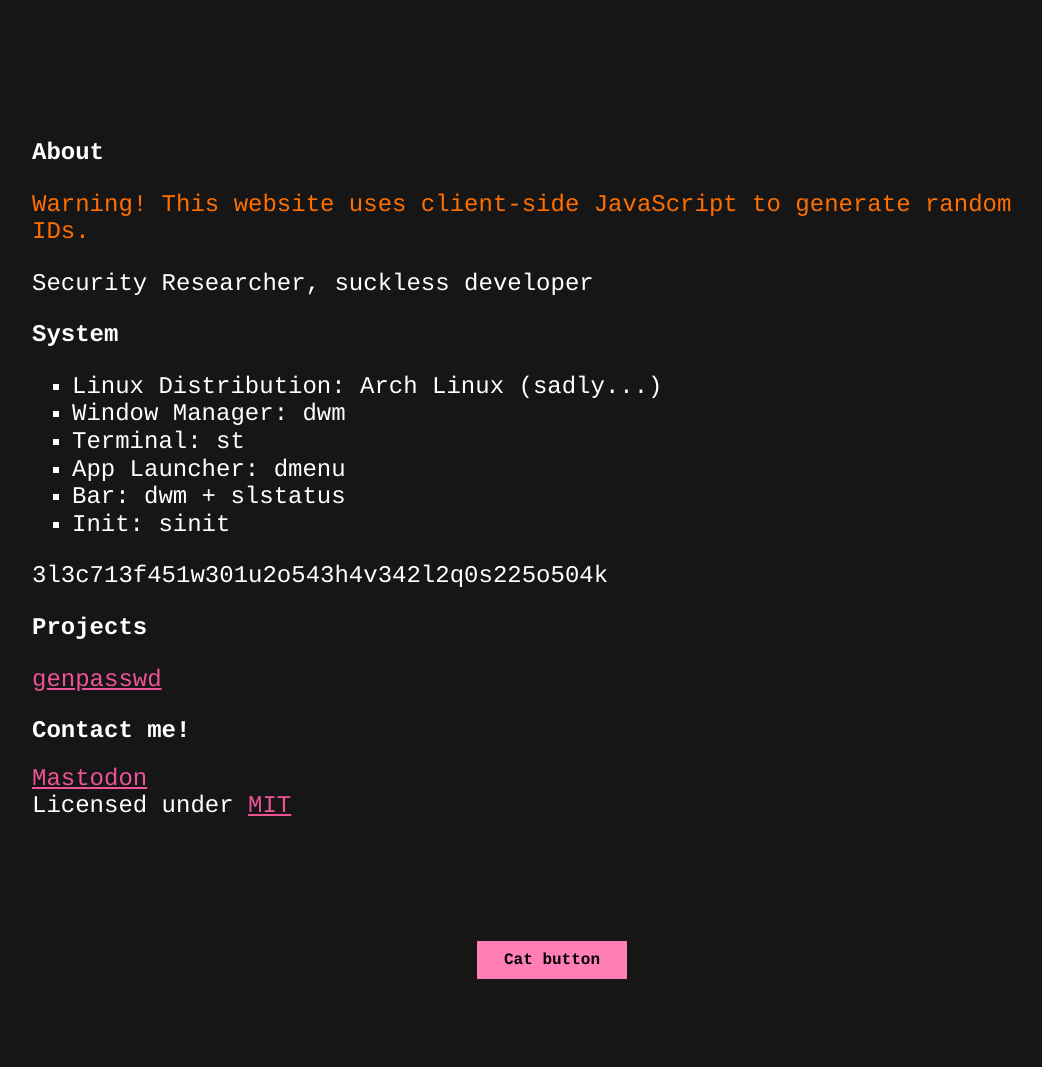
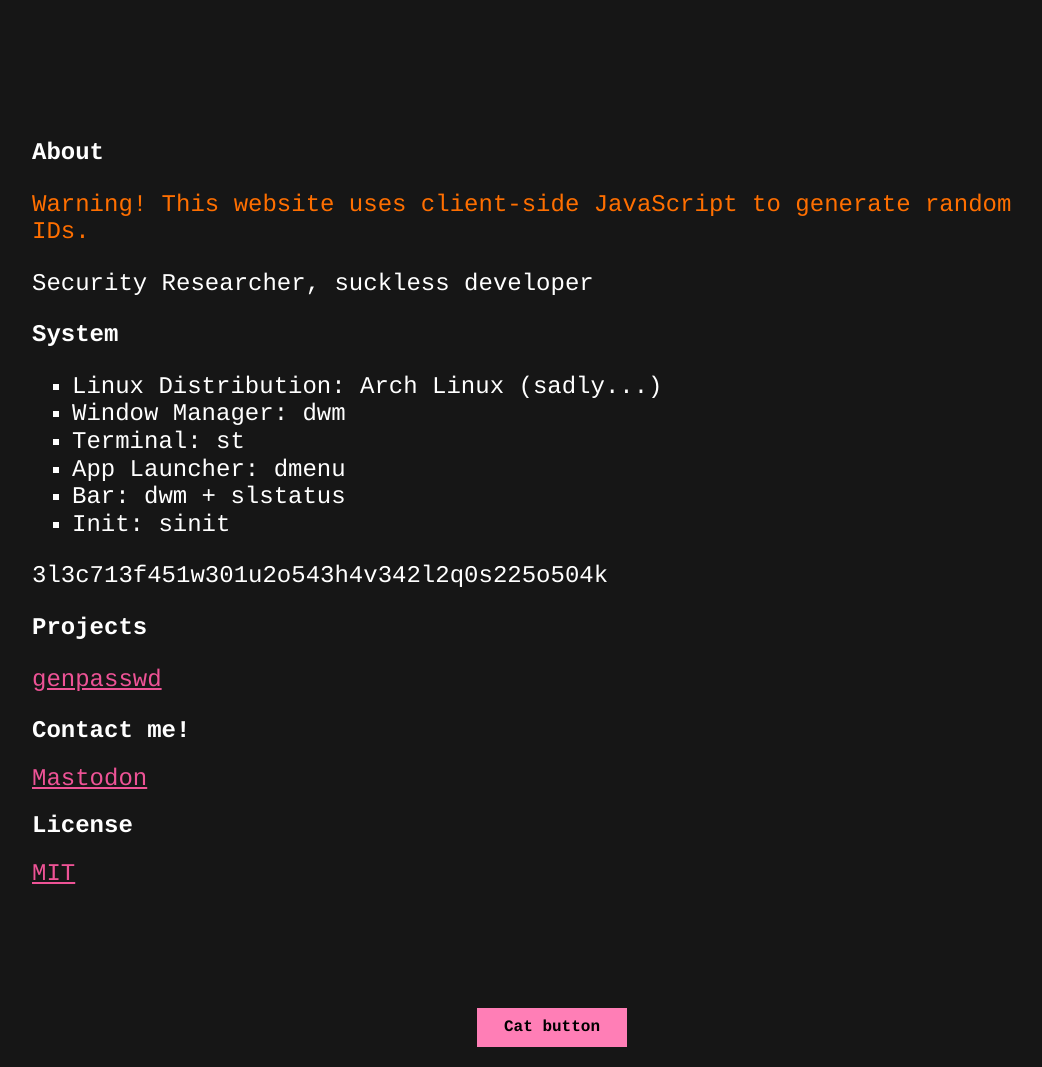
Before and after one commit to xmm16/website, a plain HTML site: page index.html in a window 1280 px wide. Shown: the whole page, without its empty margins (88-1130 px from the left). Before the commit the page ends 999 px from the top, so only its background shows below. Drawn offline with Linux system fonts and the light colour scheme.

Commit message:
Final touch

```diff
--- a/index.html
+++ b/index.html
@@ -44,8 +44,8 @@
           </p>
           <h2>Contact me!</h2>
           <a rel="me" href="https://hachyderm.io/@xmm">Mastodon</a>
+          <h2>License</h2>
           <footer class="page-footer">
-            Licensed under
             <a
               href="https://raw.githubusercontent.com/xmm16/portfolio/refs/heads/main/LICENSE"
               >MIT</a
```
